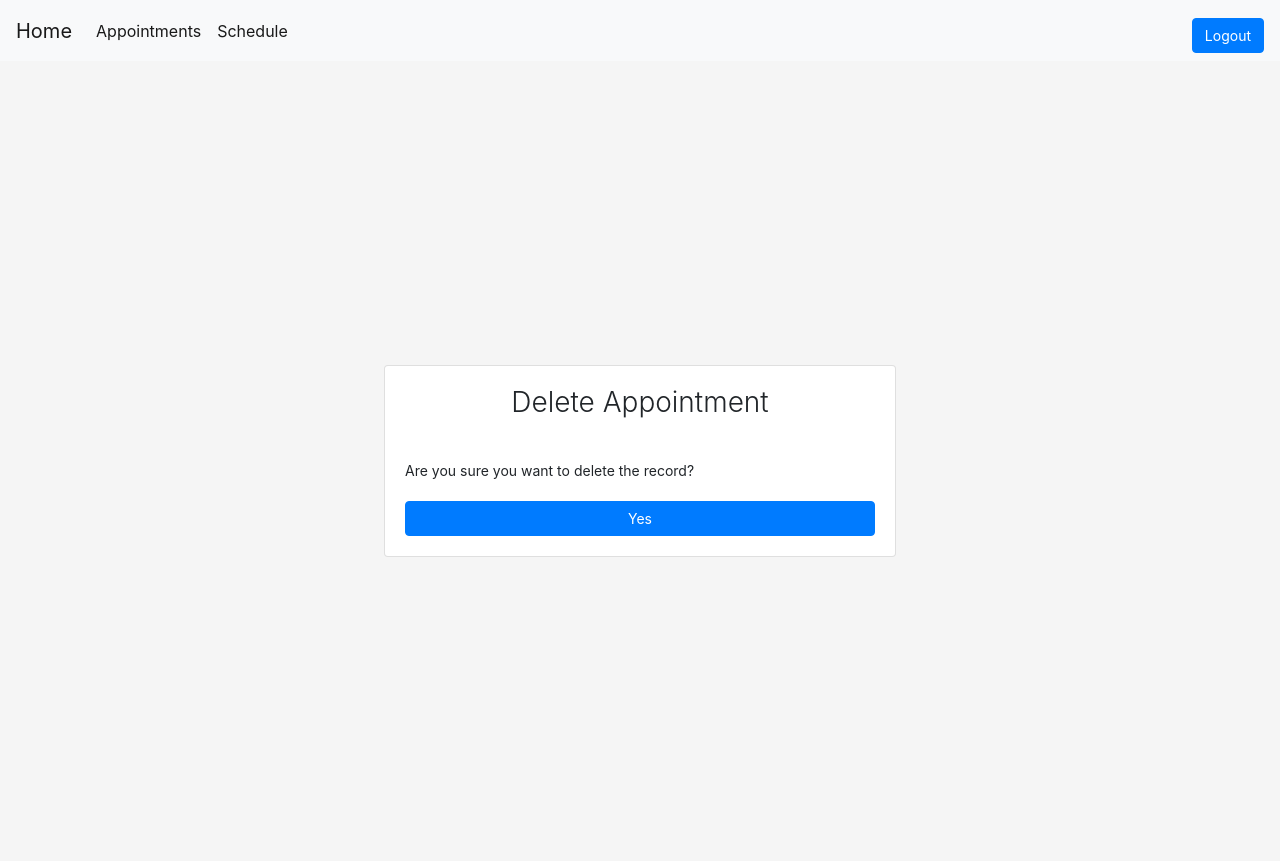
After one commit to uniquekarki/hospital-management-django, a Django app: page /delete/1 in a window 1280 px wide. The commit adds this page. Run offline with Django 4.2, Linux system fonts and the light colour scheme.

Commit message:
Completed CRUD operations

```diff
--- a/hospitalmanagement/accounts/forms.py
+++ b/hospitalmanagement/accounts/forms.py
@@ -5,5 +5,5 @@ class AppointmentsForm(ModelForm):
     class Meta:
         model = Appointments
         fields = [
-            'patient_name','doctor','appointment_time','reason'
+            'patient_name','patient_email','doctor','appointment_time','reason'
         ]
--- a/hospitalmanagement/accounts/models.py
+++ b/hospitalmanagement/accounts/models.py
@@ -16,6 +16,7 @@ class Profile(models.Model):
 
 class Appointments(models.Model):
     patient_name = models.CharField(max_length=100)
+    patient_email = models.CharField(max_length=100,null=True)
     doctor = models.ForeignKey(Profile, on_delete=models.CASCADE)
     appointment_time = models.DateTimeField()
     reason = models.CharField(max_length=200, null=True)
--- a/hospitalmanagement/accounts/templates/appointment.html
+++ b/hospitalmanagement/accounts/templates/appointment.html
@@ -20,6 +20,8 @@
                         <th>{{x.doctor}}</th>
                         <th>{{x.appointment_time}}</th>
                         <th>{{x.reason}}</th>
+                        {% load static %}
+                        <th><a class="btn btn-primary" href="/delete/{{x.id}}">Delete</a>  <a class="btn btn-primary" href="/update/{{x.id}}">Update</a></th>
                     </tr>
                     {% endfor %}
                 </table>
--- /dev/null
+++ b/hospitalmanagement/accounts/templates/delete.html
@@ -0,0 +1,19 @@
+{% extends 'base.html' %}
+{% block content %}
+{% include 'navbar.html' %}
+<div class="global-container">
+	<div class="card login-form"  style="width:40%">
+	<div class="card-body">
+		<h3 class="card-title text-center">Delete Appointment</h3>
+		<div class="card-text">
+			<form method="post">
+				{% csrf_token %}
+                Are you sure you want to delete the record?
+				<button type="submit" class="btn btn-primary btn-block">Yes</button>
+			</form>
+		</div>
+	</div>
+</div>
+</div>
+
+{% endblock %}
--- a/hospitalmanagement/accounts/urls.py
+++ b/hospitalmanagement/accounts/urls.py
@@ -13,4 +13,7 @@ urlpatterns = [
     path('logout', logout_attempt, name="logout_attempt"),
     path('schedule', schedule_appointments, name="schedule_appointments"),
     path('appointment', view_appointment, name='view_appointment'),
+    path('delete/<id>', delete_appointment, name='delete_appointment'),
+    path('update/<id>', update_appointment, name='update_appointment'),
+
 ]
--- a/hospitalmanagement/accounts/views.py
+++ b/hospitalmanagement/accounts/views.py
@@ -54,7 +54,6 @@ def login_attempt(request):
     if request.method == 'POST':
         username = request.POST.get('username')
         password = request.POST.get('password')
-        print("\n\n\n\nHERE!!!")
 
         user_obj = User.objects.filter(username = username).first()
         if not user_obj:
@@ -90,6 +89,7 @@ def schedule_appointments(request):
     if form.is_valid():
         form.save()
         messages.success(request,'Your appointment has been scheduled!')
+        send_appointment_email(form.cleaned_data)
         return redirect('/schedule')
 
     context = {
@@ -129,3 +129,31 @@ def send_verification_email(email, token):
     email_from = settings.EMAIL_HOST_USER
     recipient_list = [email]
     send_mail(subject, message, email_from, recipient_list)
+
+def delete_appointment(request,id):
+    data = Appointments.objects.filter(id=id)
+    if request.method == "POST":
+        data.delete()
+        return redirect('/appointment')
+    return render(request, 'delete.html')
+
+def update_appointment(request,id):
+    data = Appointments.objects.filter(id=id).first()
+    form = AppointmentsForm(request.POST or None, instance=data)
+    if form.is_valid():
+        form.save()
+        messages.success(request,'Your appointment has been updated!')
+        send_appointment_email(form.cleaned_data)
+        return redirect('/schedule')
+
+    context = {
+        'form':form
+    }
+    return render(request, 'schedule.html', context)
+
+def send_appointment_email(kwargs):
+    subject = 'Your appointment has been set'
+    message = f'Your appointment for {kwargs["patient_name"]} has been scheduled for {kwargs["appointment_time"]}'
+    email_from = settings.EMAIL_HOST_USER
+    recipient_list = [kwargs["patient_email"]]
+    send_mail(subject, message, email_from, recipient_list)
```
Also changed, not shown: hospitalmanagement/hospitalmanagement/settings.py (+6 -6 lines), hospitalmanagement/accounts/migrations/0003_appointments_patient_email_alter_appointments_doctor_and_more.py (added), hospitalmanagement/db.sqlite3 (deleted).
